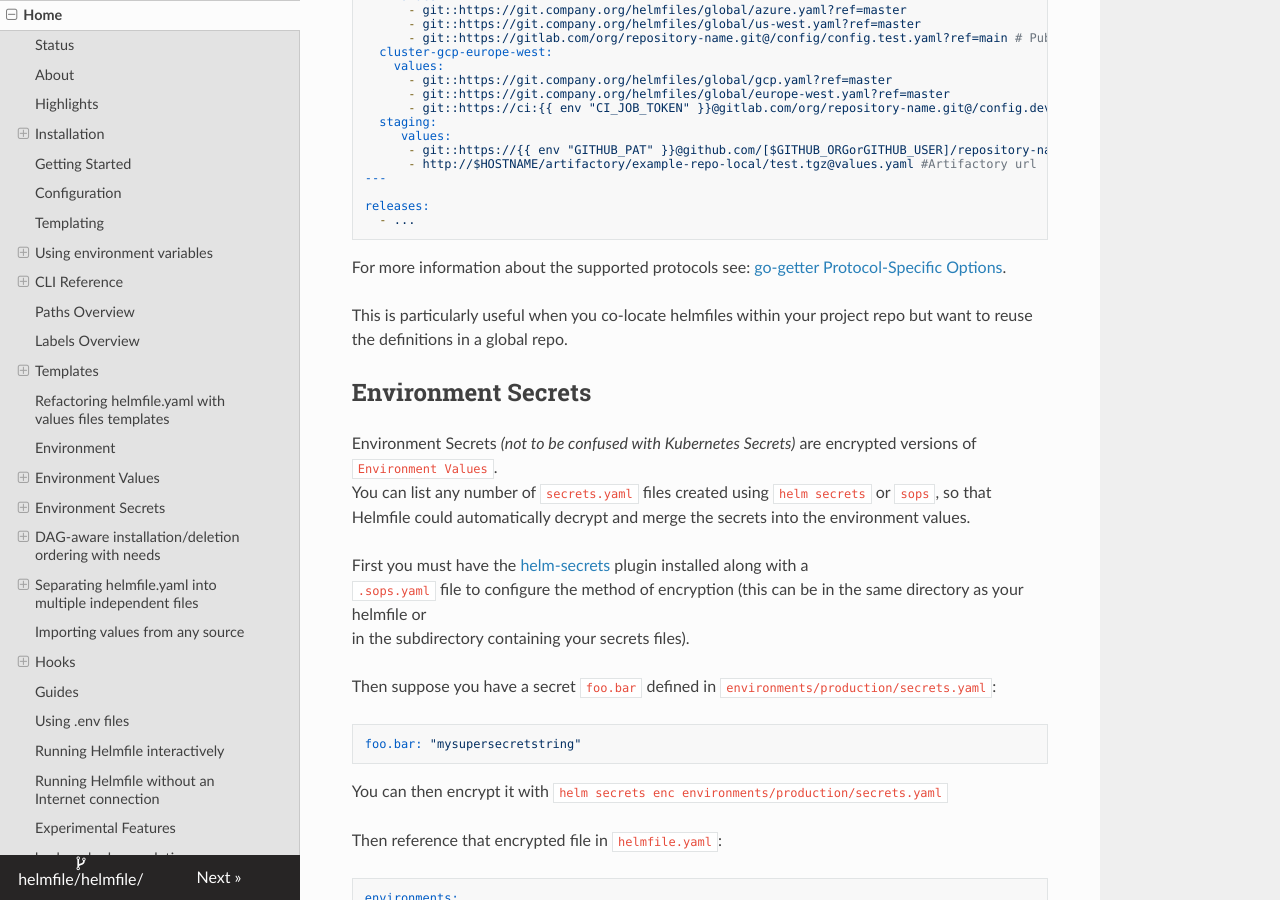
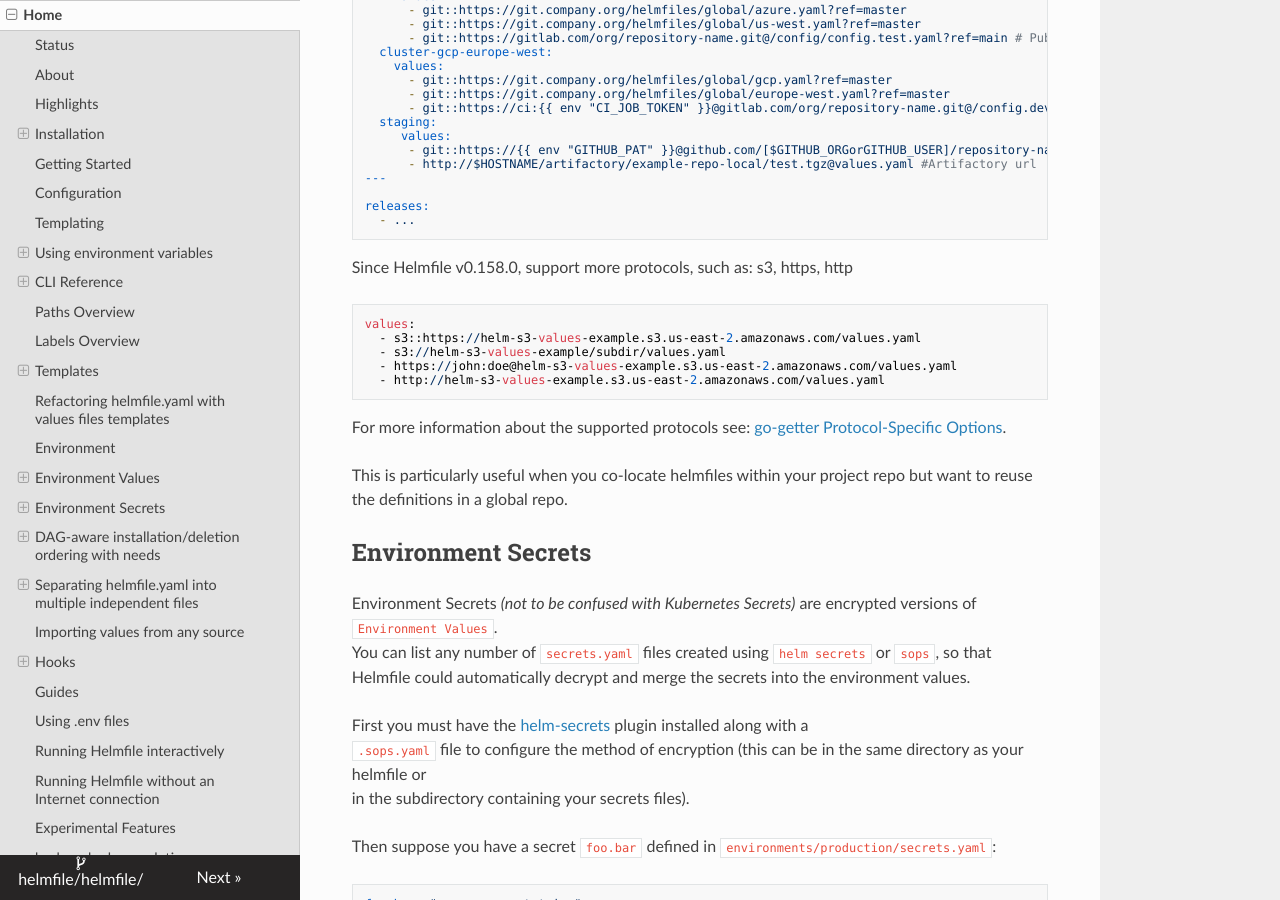
Before and after one commit to alex-tw-lam/helmfile, an MkDocs documentation site: the page built from docs/index.md, in a window 1280 px wide and 900 px high, scrolled down 19149 px. Built offline with MkDocs 1.6.1, drawn with Linux system fonts in a browser that asks for light colours; nearby versions of some CDN libraries.

Commit message:
doc: remote Environment values support more protocols (#1089)

````diff
--- a/docs/index.md
+++ b/docs/index.md
@@ -971,6 +971,15 @@ releases:
   - ...
 ```
 
+Since Helmfile v0.158.0, support more protocols, such as: s3, https, http
+```
+values:
+  - s3::https://helm-s3-values-example.s3.us-east-2.amazonaws.com/values.yaml
+  - s3://helm-s3-values-example/subdir/values.yaml
+  - https://john:doe@helm-s3-values-example.s3.us-east-2.amazonaws.com/values.yaml
+  - http://helm-s3-values-example.s3.us-east-2.amazonaws.com/values.yaml
+```
+
 For more information about the supported protocols see: [go-getter Protocol-Specific Options](https://github.com/hashicorp/go-getter#protocol-specific-options-1).
 
 This is particularly useful when you co-locate helmfiles within your project repo but want to reuse the definitions in a global repo.
````
